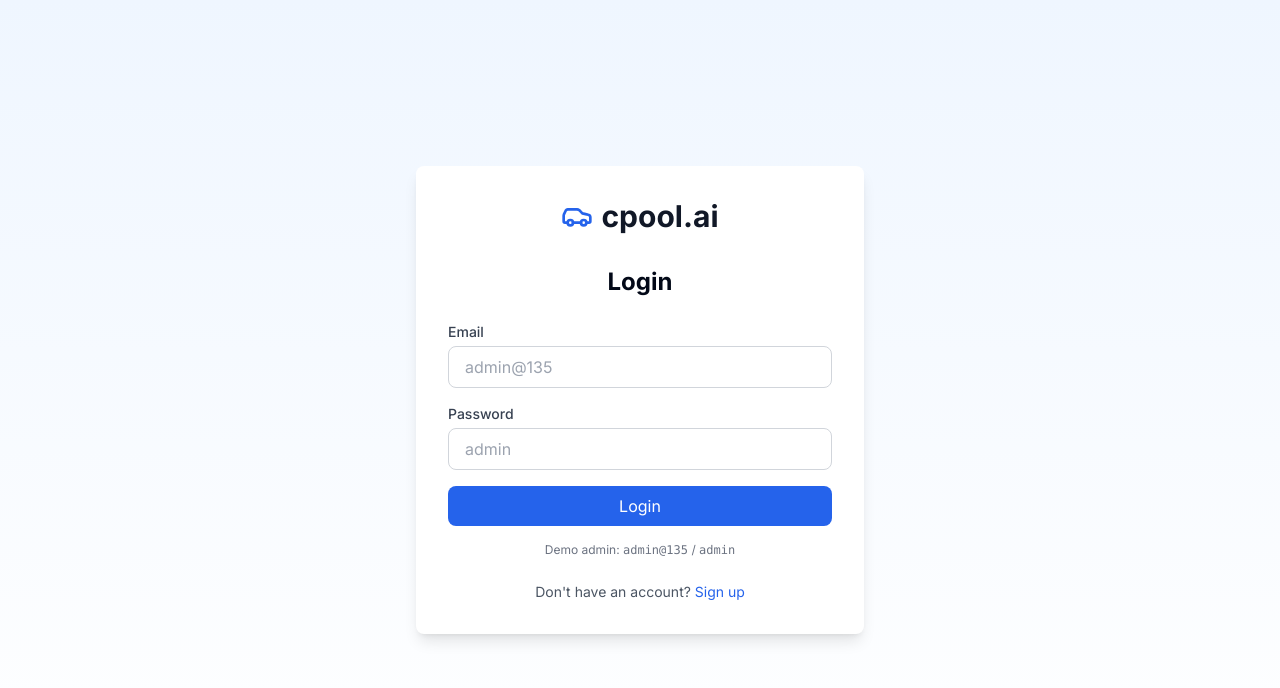
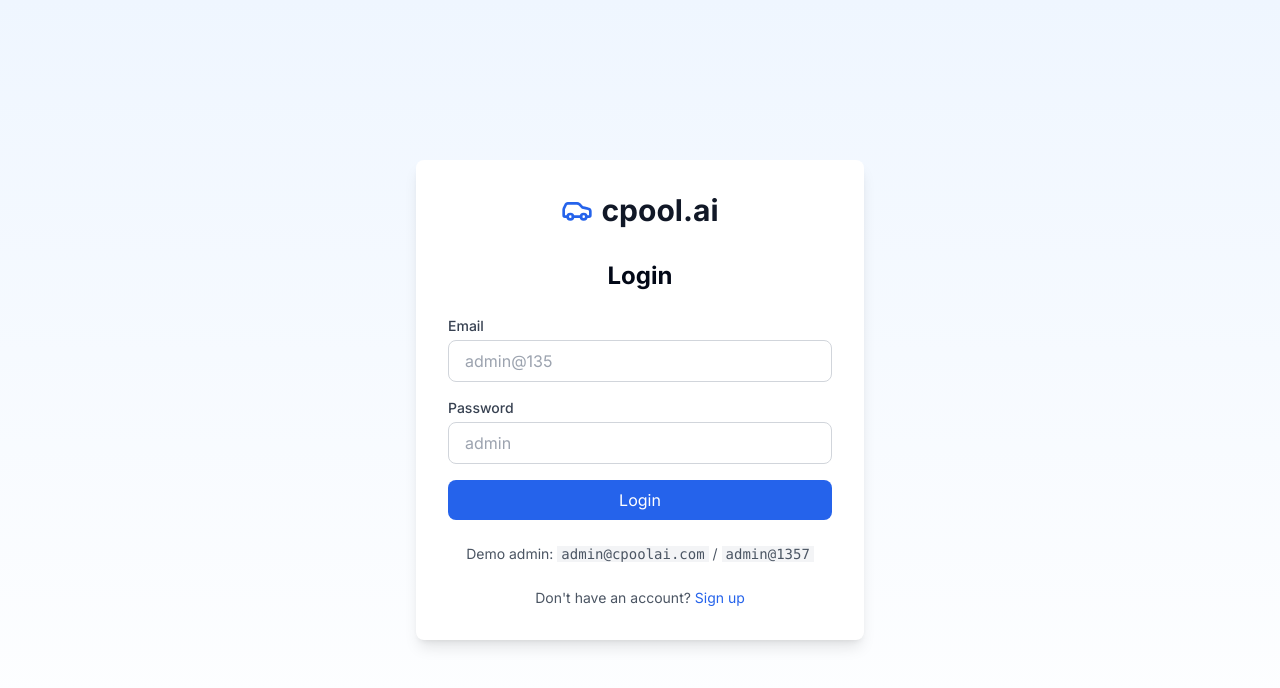
Before and after one commit to testedcode/ainori, a Next.js app in the folder frontend/: page /login in a window 1280 px wide. Shown: the top 688 px of the page. Built offline with nearby package versions, Linux system fonts and the light colour scheme; no server answers.

Commit message:
feat: use professional email format for admin demo

```diff
--- a/frontend/app/login/page.tsx
+++ b/frontend/app/login/page.tsx
@@ -96,8 +96,8 @@ export default function LoginPage() {
           </button>
         </form>
 
-        <p className="mt-4 text-center text-xs text-gray-500">
-          Demo admin: <span className="font-mono">admin@135</span> / <span className="font-mono">admin</span>
+        <p className="mt-6 text-center text-sm text-gray-600">
+          Demo admin: <span className="font-mono bg-gray-100 px-1">admin@cpoolai.com</span> / <span className="font-mono bg-gray-100 px-1">admin@1357</span>
         </p>
         <p className="mt-6 text-center text-sm text-gray-600">
           Don't have an account?{' '}
```
